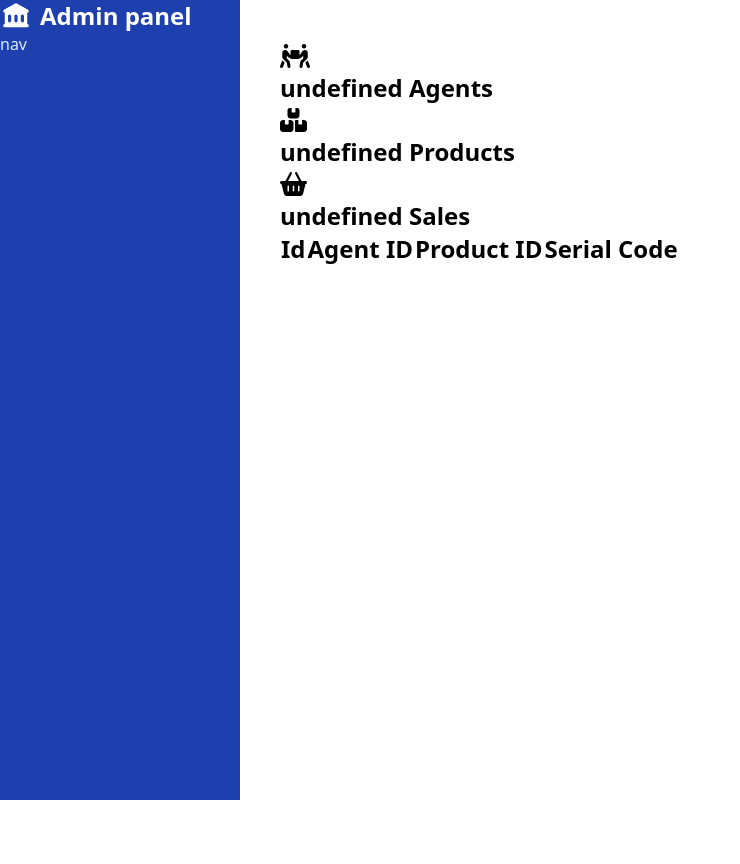
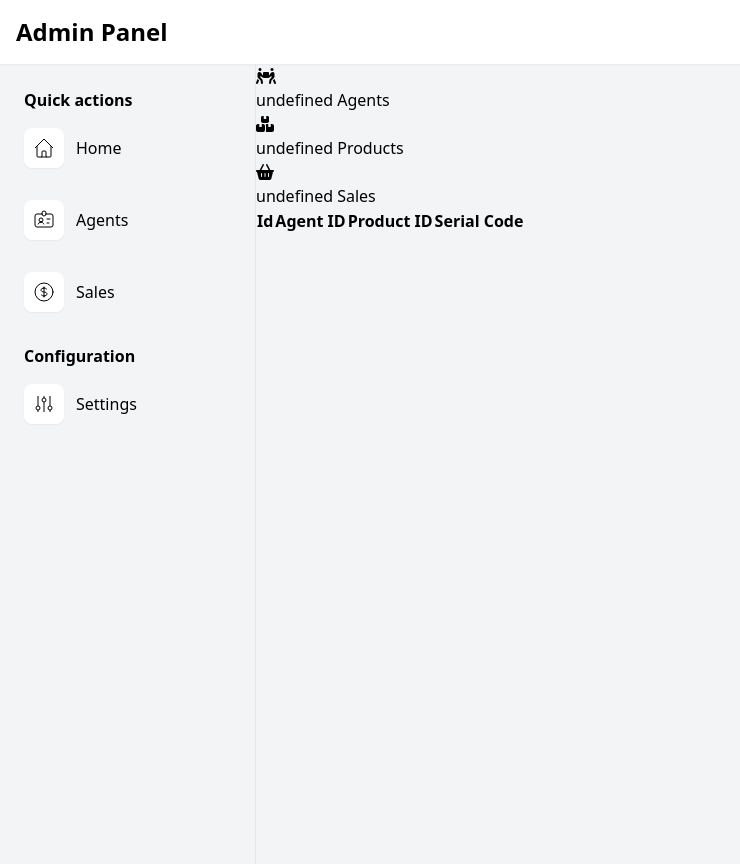
Before and after one commit to ripterdust/admin-panel-vanilla-js, a website built with webpack: page src/index.html in a window 1280 px wide. Shown: the whole page, without its empty margins (0-740 px from the left). Before the commit the page ends 800 px from the top, so only its background shows below. Built offline with nearby package versions, Linux system fonts and the light colour scheme.

Commit message:
Sidebar finished

```diff
--- a/src/index.html
+++ b/src/index.html
@@ -7,36 +7,61 @@
     <title>Admin Panel</title>
     <link href="https://unpkg.com/tailwindcss@^2/dist/tailwind.min.css" rel="stylesheet">
 </head>
-<body >
+<body class="bg-gray-100" >
 
-    <!-- Mobile menu bar -->
+    <nav class="bg-white flex p-4 shadow-sm">
+        <a href='#/' class="flex-glow text-2xl font-bold">Admin Panel</a>
+    </nav>
 
-    <div class="relative min-h-screen flex">
 
+    <div class="flex h-screen">
         <!-- Sidebar -->
-        <div class="bg-blue-800 text-blue-100 w-60">
-            <!-- Logo -->
-            <a href="#/" class="text-white flex items-center space-x-2">
-                <svg class="w-8 h-8" xmlns="http://www.w3.org/2000/svg" class="h-5 w-5" viewBox="0 0 20 20" fill="currentColor">
-                    <path fill-rule="evenodd" d="M10.496 2.132a1 1 0 00-.992 0l-7 4A1 1 0 003 8v7a1 1 0 100 2h14a1 1 0 100-2V8a1 1 0 00.496-1.868l-7-4zM6 9a1 1 0 00-1 1v3a1 1 0 102 0v-3a1 1 0 00-1-1zm3 1a1 1 0 012 0v3a1 1 0 11-2 0v-3zm5-1a1 1 0 00-1 1v3a1 1 0 102 0v-3a1 1 0 00-1-1z" clip-rule="evenodd" />
-                </svg>
-                <span class="text-2xl font-extrabold">
-                    Admin panel
-                </span>
-            </a>
-            <!-- Navbar -->
-            <nav>
-                nav
-            </nav>
+        <div class="p-6 w-64 border-r border-gray-200">
+
+            <h6 class="font-bold mb-4">Quick actions</h6>
+            <ul>
+                <a href="#/" class="mb-8 flex">
+                    <div class="shadow-sm bg-white p-2 mr-3 rounded-lg">
+                        <svg xmlns="http://www.w3.org/2000/svg" class=" h-6 w-6" fill="none" viewBox="0 0 24 24" stroke="currentColor">
+                            <path strokeLinecap="round" strokeLinejoin="round" strokeWidth={2} d="M3 12l2-2m0 0l7-7 7 7M5 10v10a1 1 0 001 1h3m10-11l2 2m-2-2v10a1 1 0 01-1 1h-3m-6 0a1 1 0 001-1v-4a1 1 0 011-1h2a1 1 0 011 1v4a1 1 0 001 1m-6 0h6" />
+                        </svg>
+                    </div>
+                    <span class="self-center">Home</span>
+                </a>
+                <a href="#/agents" class="mb-8 flex">
+                    <div class="shadow-sm bg-white p-2 mr-3 rounded-lg">
+                        <svg xmlns="http://www.w3.org/2000/svg" class="h-6 w-6" fill="none" viewBox="0 0 24 24" stroke="currentColor">
+                            <path stroke-linecap="round" stroke-linejoin="round" stroke-width={2} d="M10 6H5a2 2 0 00-2 2v9a2 2 0 002 2h14a2 2 0 002-2V8a2 2 0 00-2-2h-5m-4 0V5a2 2 0 114 0v1m-4 0a2 2 0 104 0m-5 8a2 2 0 100-4 2 2 0 000 4zm0 0c1.306 0 2.417.835 2.83 2M9 14a3.001 3.001 0 00-2.83 2M15 11h3m-3 4h2" />
+                          </svg>
+                    </div>
+                    <span class="self-center">Agents</span>
+                </a>
+                <a href="#/sales" class="mb-8 flex">
+                    <div class="shadow-sm bg-white p-2 mr-3 rounded-lg">
+                        <svg xmlns="http://www.w3.org/2000/svg" class="h-6 w-6" fill="none" viewBox="0 0 24 24" stroke="currentColor">
+                            <path stroke-linecap="round" stroke-linejoin="round" stroke-width={2} d="M12 8c-1.657 0-3 .895-3 2s1.343 2 3 2 3 .895 3 2-1.343 2-3 2m0-8c1.11 0 2.08.402 2.599 1M12 8V7m0 1v8m0 0v1m0-1c-1.11 0-2.08-.402-2.599-1M21 12a9 9 0 11-18 0 9 9 0 0118 0z" />
+                        </svg>
+                    </div>
+                    <span class="self-center">Sales</span>
+                </a>
+            </ul>
+
+            <h6 class="font-bold mb-4">Configuration</h6>
+            <ul>
+                <a href="#/settings" class="mb-8 flex">
+                    <div class="shadow-sm bg-white p-2 mr-3 rounded-lg">
+                        <svg xmlns="http://www.w3.org/2000/svg" class="h-6 w-6" fill="none" viewBox="0 0 24 24" stroke="currentColor">
+                            <path strokeLinecap="round" strokeLinejoin="round" strokeWidth={2} d="M12 6V4m0 2a2 2 0 100 4m0-4a2 2 0 110 4m-6 8a2 2 0 100-4m0 4a2 2 0 110-4m0 4v2m0-6V4m6 6v10m6-2a2 2 0 100-4m0 4a2 2 0 110-4m0 4v2m0-6V4" />
+                          </svg>
+                    </div>
+                    <span class="self-center">Settings</span>
+                </a>
+            </ul>
         </div>
+        <!-- content -->
+        <div id="root"></div>
+    </div>
 
-        <!-- Content -->
-        <div
-            id="root"
-            class="p-10 text-2xl font-bold flex-1"
-        >
-        </div>
-    </div>
 
     <script src="https://kit.fontawesome.com/62c0cdcf73.js" crossorigin="anonymous"></script>
 </body>
```
